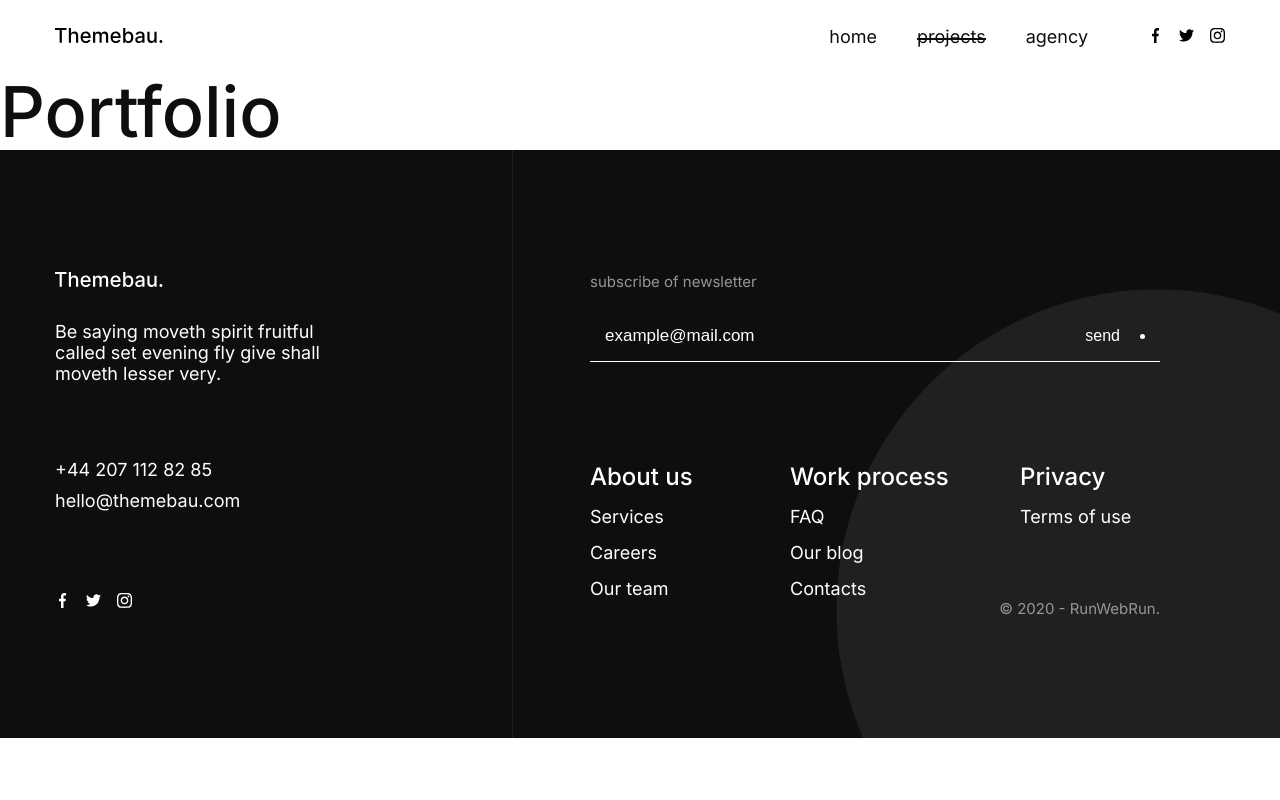
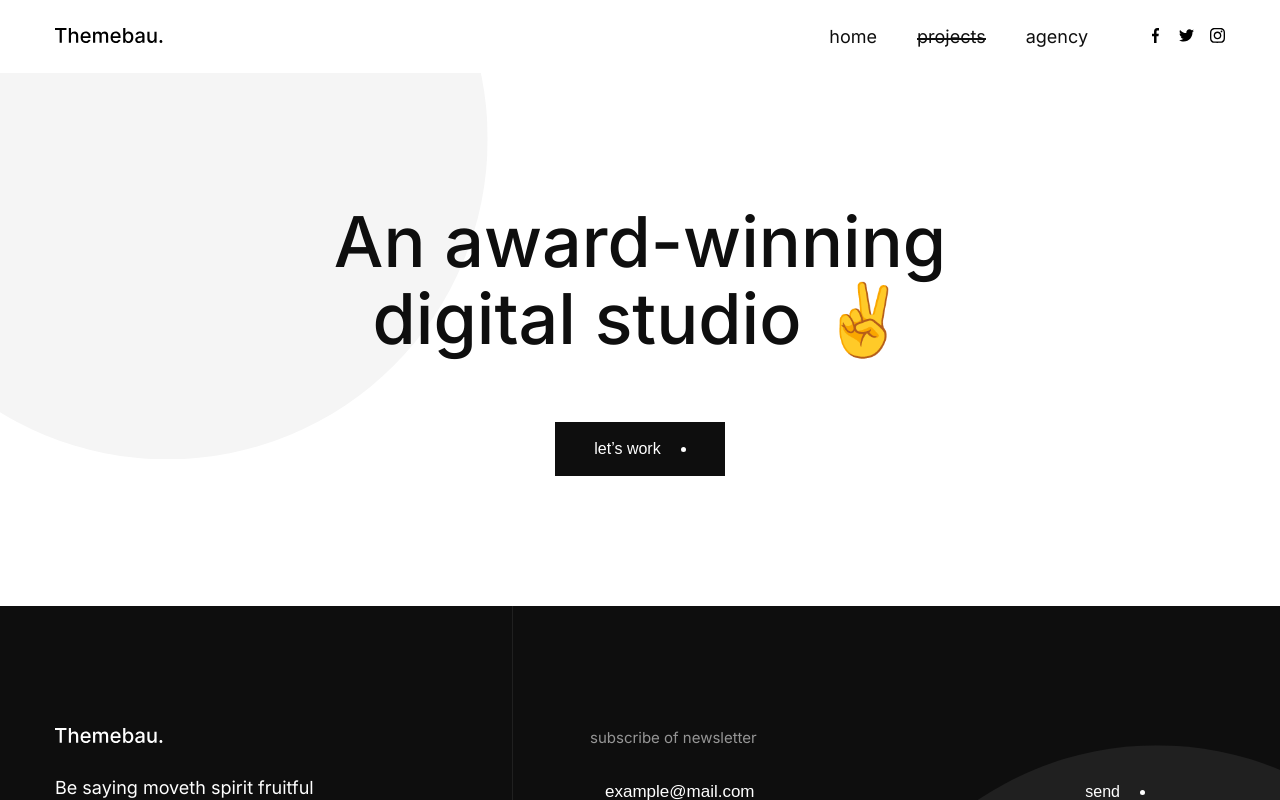
Before and after one commit to ViktorovVik/themebau-website, a React (Vite) app: page /portfolio in a window 1280 px wide. Shown: the top 800 px of the page. Built offline with nearby package versions, Linux system fonts and the light colour scheme.

Commit message:
feat: add portfolio hero section (#36)

```diff
--- /dev/null
+++ b/src/pages/portfolio/ui/HeroPortfolio/HeroPortfolio.module.scss
@@ -0,0 +1,28 @@
+@use '@/app/styles/helpers' as *;
+
+.hero {
+  padding-block: fluid(130, 30);
+  text-align: center;
+}
+
+.inner {
+  position: relative;
+  isolation: isolate;
+}
+
+.deco {
+  position: absolute;
+  top: 0;
+  left: 0;
+  transform: translate(-30%, -60%);
+  z-index: -1;
+  pointer-events: none;
+  width: fluid(641, 300);
+  height: auto;
+}
+
+.title {
+  margin-bottom: fluid(65, 20);
+  width: fluid(623, 310);
+  margin-inline: auto;
+}
--- /dev/null
+++ b/src/pages/portfolio/ui/HeroPortfolio/HeroPortfolio.tsx
@@ -0,0 +1,27 @@
+import cn from 'clsx';
+import styles from './HeroPortfolio.module.scss';
+import deco from '@/shared/assets/deco/1.svg';
+import { Button } from '@/shared/ui';
+
+const TITLE = 'portfolio-hero-section-title';
+
+export const HeroPortfolio = () => {
+  return (
+    <section className={styles.hero} aria-labelledby={TITLE}>
+      <div className={cn(styles.inner, 'container')}>
+        <img
+          className={styles.deco}
+          src={deco}
+          alt=""
+          width={641}
+          height={641}
+          aria-hidden="true"
+        />
+        <h1 id={TITLE} className={cn(styles.title, 'h1')}>
+          An award-winning digital studio ✌️
+        </h1>
+        <Button type="button">let’s work</Button>
+      </div>
+    </section>
+  );
+};
--- /dev/null
+++ b/src/pages/portfolio/ui/HeroPortfolio/index.ts
@@ -0,0 +1 @@
+export { HeroPortfolio } from './HeroPortfolio';
--- a/src/pages/portfolio/ui/PortfolioPage.tsx
+++ b/src/pages/portfolio/ui/PortfolioPage.tsx
@@ -1,3 +1,9 @@
+import { HeroPortfolio } from '@/pages/portfolio/ui/HeroPortfolio';
+
 export const PortfolioPage = () => {
-  return <h1>Portfolio</h1>;
+  return (
+    <>
+      <HeroPortfolio />
+    </>
+  );
 };
```
